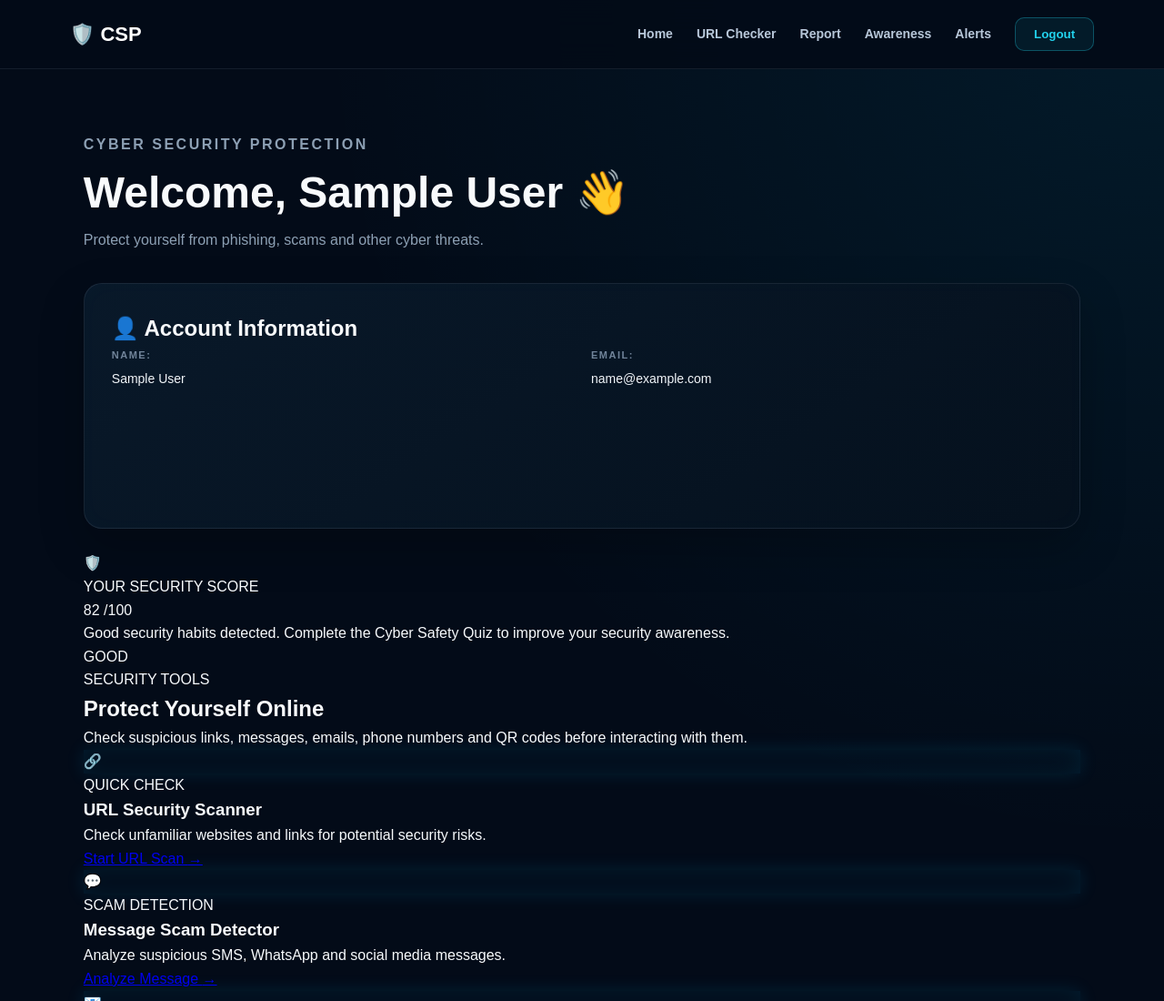
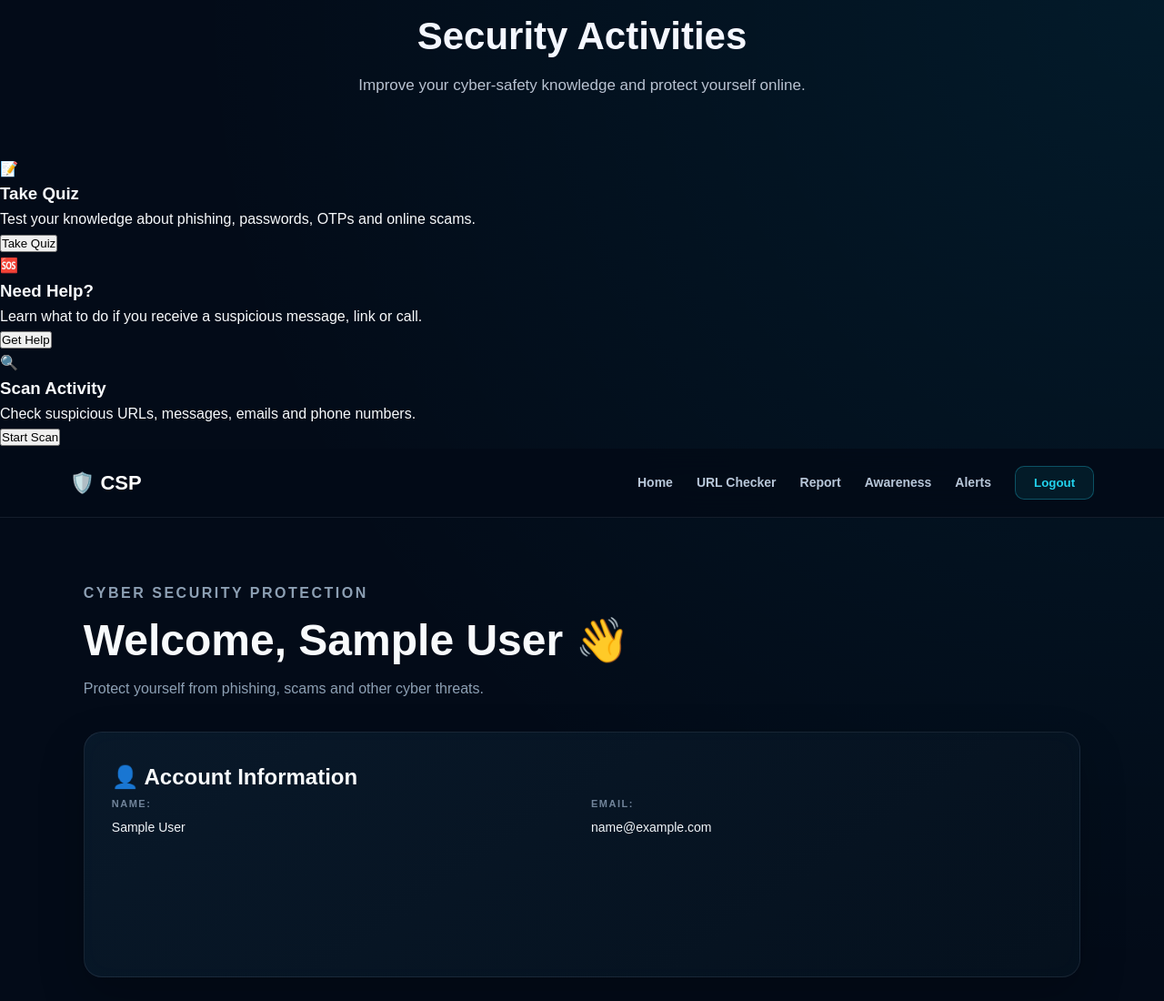
Before and after one commit to sahasra-1428/CyberShield, a plain HTML site: page user-dashboard.html in a window 1280 px wide. Shown: the top 1100 px of the page at 91% size. Drawn offline with Linux system fonts and the light colour scheme; sample sign-in values are in the browser's storage; files whose address does not match are found by name.

Commit message:
Update user-dashboard.html

```diff
--- a/user-dashboard.html
+++ b/user-dashboard.html
@@ -41,6 +41,80 @@
     <!-- =========================
          NAVBAR
     ========================== -->
+    <section class="security-activities">
+
+    <div class="section-heading">
+        <h2>Security Activities</h2>
+        <p>Improve your cyber-safety knowledge and protect yourself online.</p>
+    </div>
+
+    <div class="activity-grid">
+
+        <!-- TAKE QUIZ -->
+        <div class="activity-card">
+
+            <div class="activity-icon quiz-icon">
+                📝
+            </div>
+
+            <h3>Take Quiz</h3>
+
+            <p>
+                Test your knowledge about phishing,
+                passwords, OTPs and online scams.
+            </p>
+
+            <button onclick="startQuiz()">
+                Take Quiz
+            </button>
+
+        </div>
+
+
+        <!-- HELP -->
+        <div class="activity-card">
+
+            <div class="activity-icon help-icon">
+                🆘
+            </div>
+
+            <h3>Need Help?</h3>
+
+            <p>
+                Learn what to do if you receive
+                a suspicious message, link or call.
+            </p>
+
+            <button onclick="openHelp()">
+                Get Help
+            </button>
+
+        </div>
+
+
+        <!-- SCAN -->
+        <div class="activity-card">
+
+            <div class="activity-icon scan-icon">
+                🔍
+            </div>
+
+            <h3>Scan Activity</h3>
+
+            <p>
+                Check suspicious URLs, messages,
+                emails and phone numbers.
+            </p>
+
+            <button onclick="openScan()">
+                Start Scan
+            </button>
+
+        </div>
+
+    </div>
+
+</section>
 
     <header class="dashboard-navbar">
 
```
